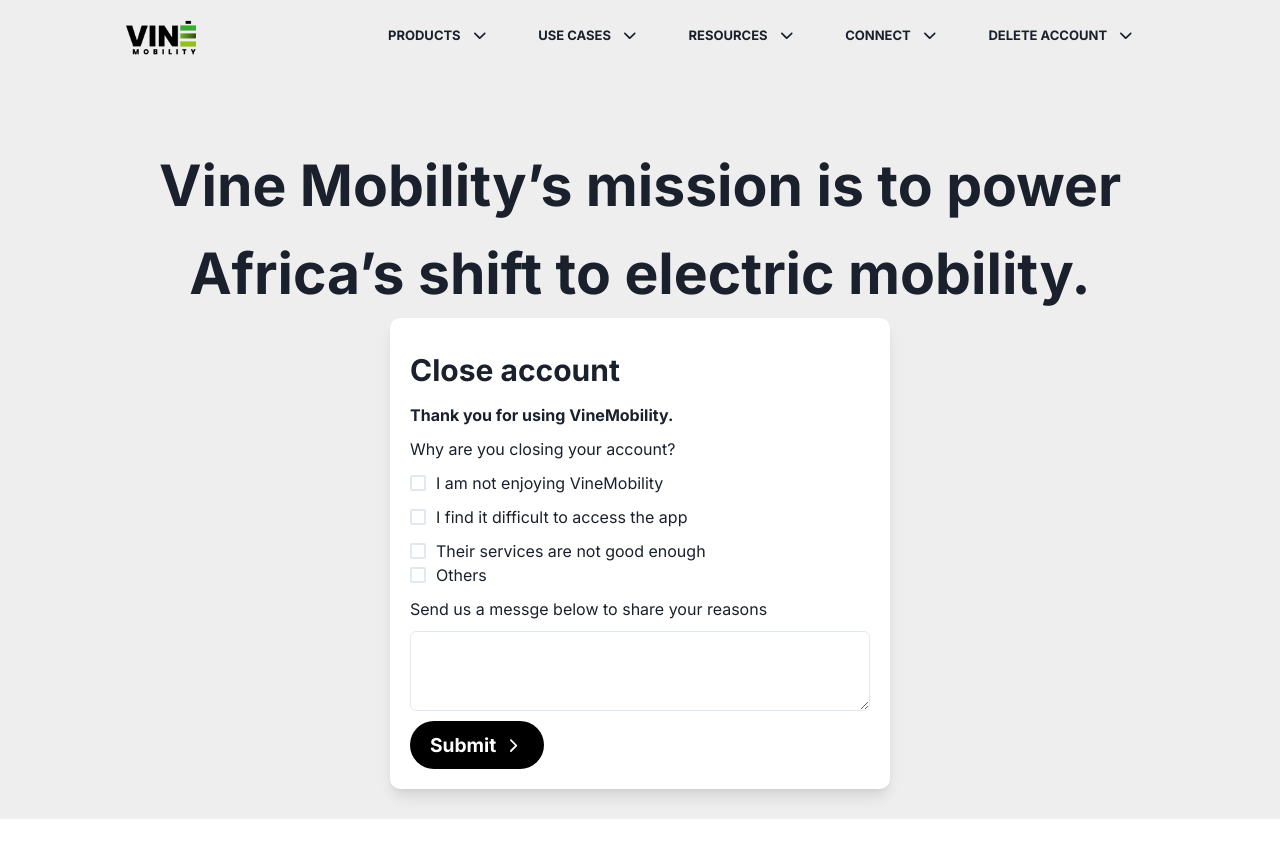
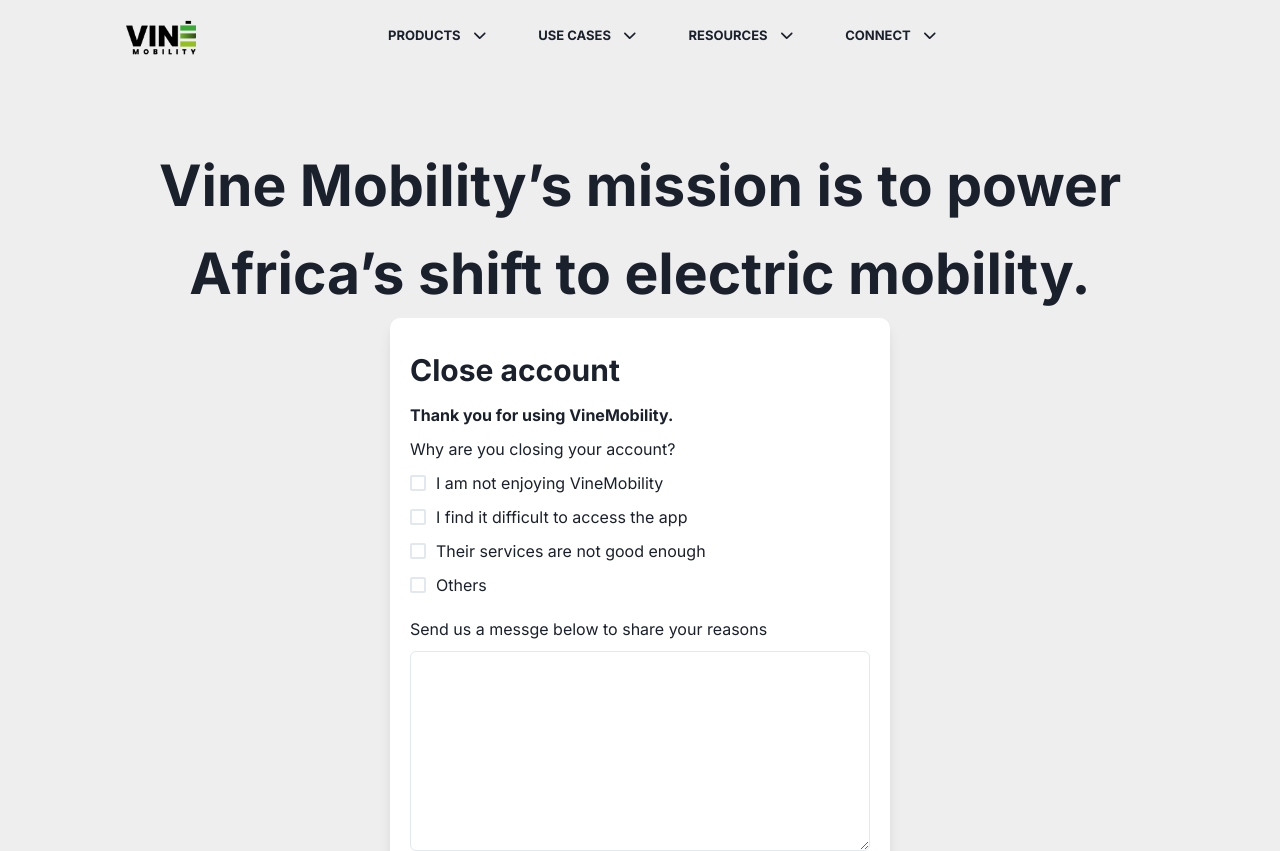
Before and after one commit to Philmcdonald/vine-mobility-next, a Next.js app: page /delete in a window 1280 px wide. Shown: the top 851 px of the page. Built offline with nearby package versions, Linux system fonts and the light colour scheme.

Commit message:
removed delete

```diff
--- a/app/delete/page.jsx
+++ b/app/delete/page.jsx
@@ -38,13 +38,13 @@
                     <Checkbox />
                     <Text>Their services are not good enough </Text>
                 </Flex>
-                <Flex align="center" gap="10px">
+                <Flex align="center" gap="10px" my="10px">
                     <Checkbox />
                     <Text>Others</Text>
                 </Flex>
                 <Text py="10px">Send us a messge below to share your reasons</Text>
-                <Textarea />
-                <Flex>
+                <Textarea h={"200px"}/>
+                <Flex mt="20px">
                     <CustomButton btnText="Submit" />
                 </Flex>
             </Flex>
--- a/components/MobileHamBurgerNav.jsx
+++ b/components/MobileHamBurgerNav.jsx
@@ -201,7 +201,7 @@
               </Box>
 
 
-              <Box pb="10px" w="100%">
+              {/* <Box pb="10px" w="100%">
                 <Flex
                   alignItems="center"
                   justifyContent="space-between"
@@ -233,7 +233,7 @@
 
 
 
-              </Box>
+              </Box> */}
 
             </Flex>
           </Flex>
--- a/components/Nav.jsx
+++ b/components/Nav.jsx
@@ -86,11 +86,11 @@
                 color={color}
                 iconColor={iconColor}
               />
-              <NavigationOptions
+              {/* <NavigationOptions
                 title="DELETE ACCOUNT"
                 color={color}
                 iconColor={iconColor}
-              />
+              /> */}
             </Flex>
           </>
         </Box>
```
